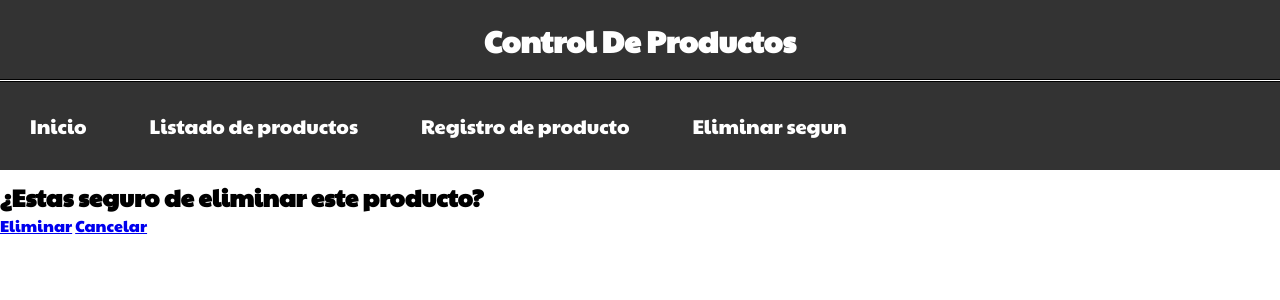
After one commit to martinez022jose/Tienda-De-Ropa, a PHP site: page /eliminarProducto.php?idProducto=1 in a window 1280 px wide. The commit adds this page. Shown: the top 300 px of the page. Run offline with PHP 8.4, Linux system fonts and the light colour scheme; data that the repository does not hold is empty.

Commit message:
Se agrega estructura de confirmacion de delete

```diff
--- /dev/null
+++ b/eliminarProducto.php
@@ -0,0 +1,62 @@
+<!DOCTYPE html>
+<html>
+<head>
+	<title>Eliminar Producto</title>
+	<link rel="stylesheet" type="text/css" href="estiloProductos.css">
+</head>
+<body>
+	<header class="headerControl">
+		<div class="title">
+			<h1>Control De Productos</h1>
+		</div>
+		<div class="enlaces">
+			<a href="controlProductos.php">Inicio</a>
+		    <a href="listaDeProductos.php">Listado de productos</a>
+		    <a href="registroProducto.php">Registro de producto</a>
+		    <a href="eliminarProductoSegun.php">Eliminar segun</a>
+
+		</div>
+	</header>
+
+	<div class="separador"></div>
+
+	<section>
+		<div class="pantallaEliminar">
+			<div class="informacion">
+				<h2>¿Estas seguro de eliminar este producto?</h2>
+				<?php
+				include ("conexion.php");
+				$idProducto = $_GET['idProducto'];
+				$producto = obtenerRegistro($idProducto,$conexion);
+				?>
+
+				<div class="registro">
+					<div class="item"><?php echo $producto['idProducto'];?></div>
+				    <div class="item"><?php echo $producto['nombre'];?></div>
+				    <div class="item"><?php echo $producto['descripcion'];?></div>
+				    <div class="item"><?php echo $producto['precio'];?></div>
+				    <div class="item"><?php echo $producto['url'];?></div>
+
+				</div>
+
+				<div class="confirmacionOperacion">
+					<a href="#">Eliminar</a>
+					<a href="#">Cancelar</a>
+
+				</div>
+			</div>
+
+		</div>
+	</section>
+
+</body>
+</html>
+
+<?php
+function obtenerRegistro($idProducto,$conexion){
+	$queryBusquedaRegistro = "SELECT *FROM productos WHERE idProducto = '$idProducto'";
+	$consultaRegistro = mysqli_query($conexion,$queryBusquedaRegistro);
+    $registro = mysqli_fetch_array($consultaRegistro);
+    return $registro;
+}
+?>
--- a/estiloProductos.css
+++ b/estiloProductos.css
@@ -572,6 +572,20 @@ section .listaDeProductos .item .dato{
 
 }
 
+section .listaDeProductos .item .funcionalidad{
+	padding-left: 70px;
+}
+
+section .listaDeProductos .item .funcionalidad .refEliminar{
+	text-decoration: none;
+	color:red;
+}
+
+section .listaDeProductos .item .funcionalidad .refEditar{
+	text-decoration: none;
+	color:green;
+}
+
 section .listaDeProductos .item .cajaImagen{
 	width: 60px;
 	height: 60px;
--- a/listaDeProductos.php
+++ b/listaDeProductos.php
@@ -49,6 +49,10 @@
 				    <div class="cajaImagen">
 				    	<img src="<?php echo $filas['url']?>">
 				    </div>
+				    <div class="funcionalidad">
+				    	<a class="refEliminar" href="eliminarProducto.php?idProducto=<?php echo $filas['idProducto']?>">Eliminar</a>
+				    	<a class="refEditar" href="">Editar</a>
+				    </div>
 
 				</div>
 			<?php } ?>
```
Also changed, not shown: validacionEliminarProducto.php (added, +9 -0 lines).
